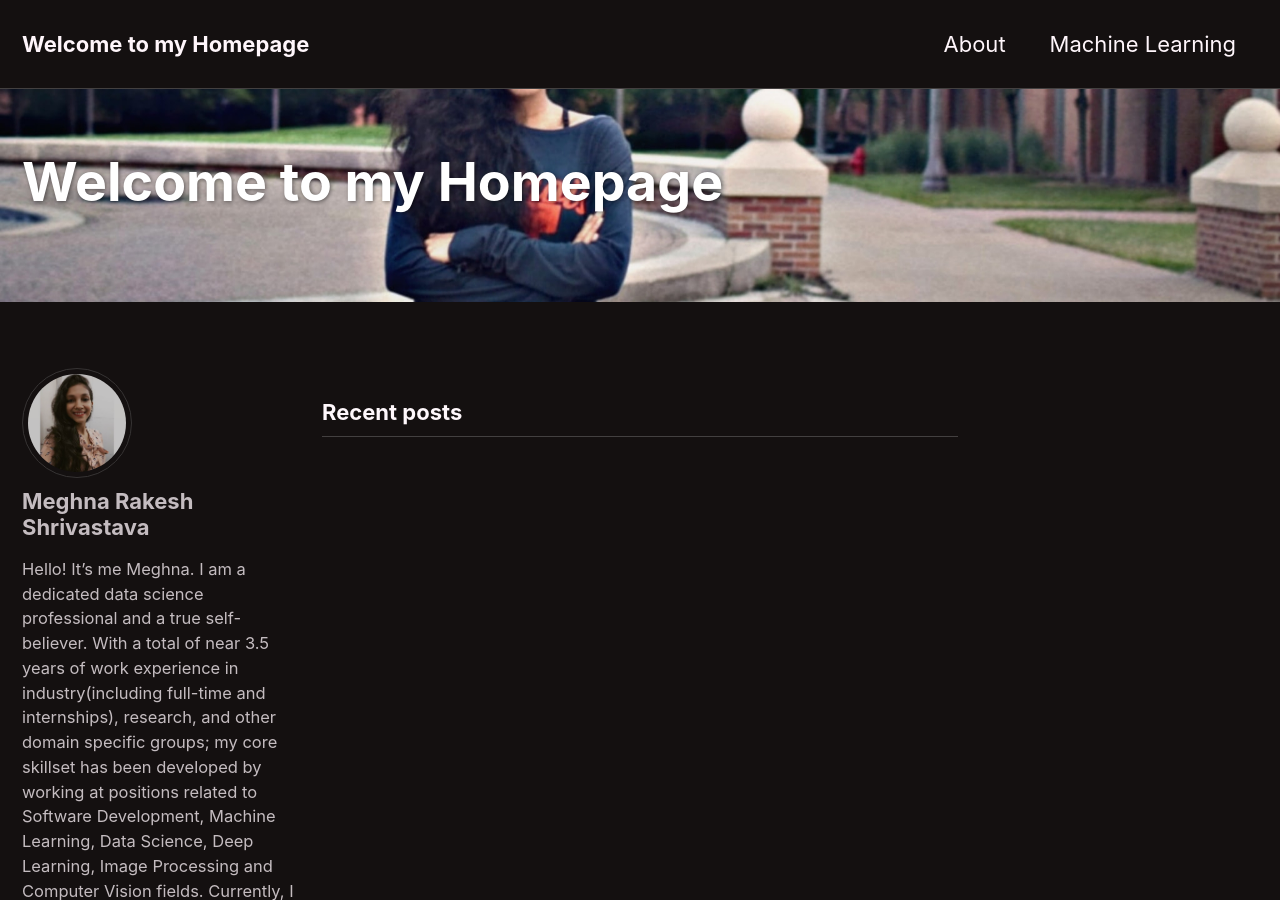
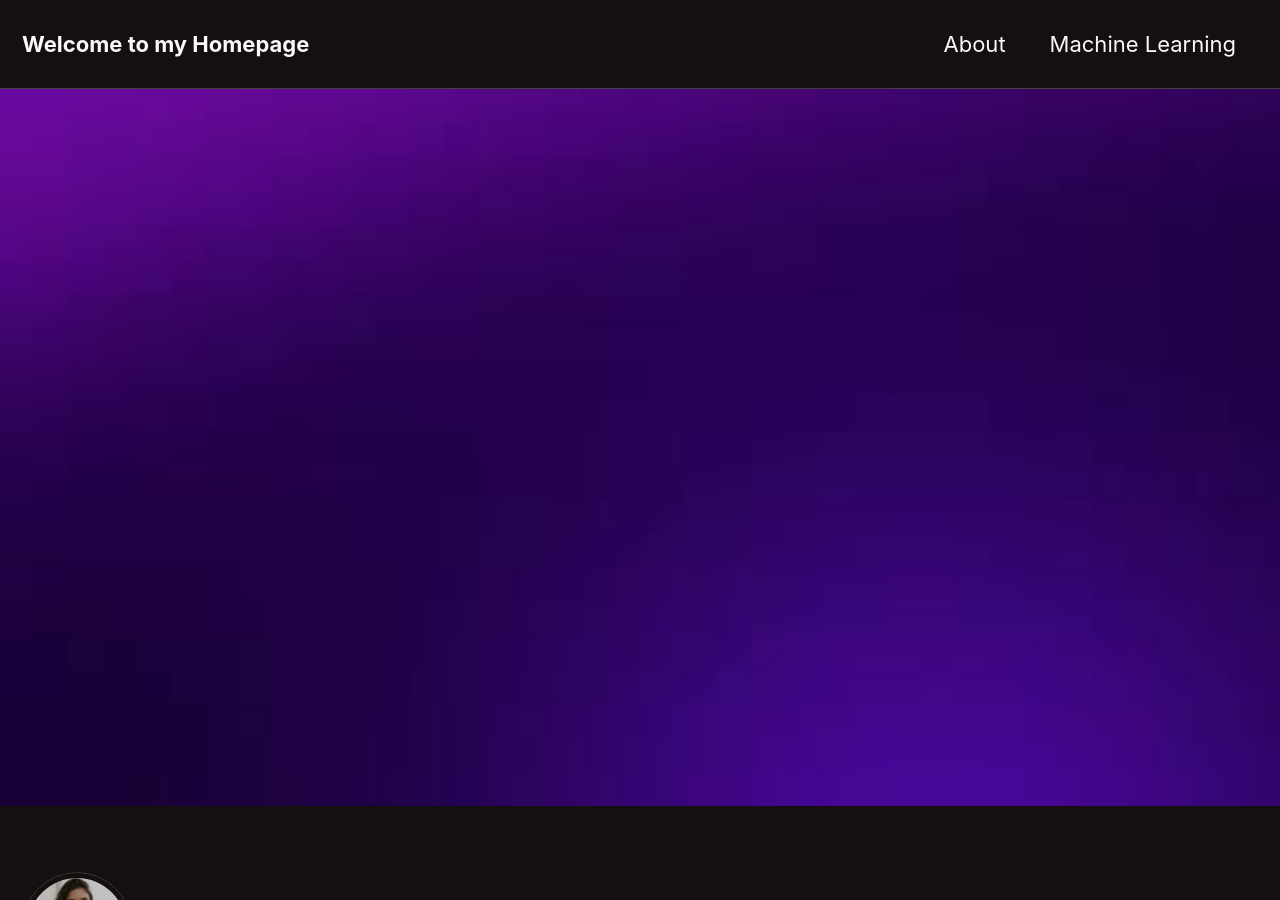
Before and after one commit to MeghnaRShrivastava/MeghnaRShrivastava.github.io, a Jekyll site: the page built from index.html, in a window 1280 px wide and 900 px high. Built offline with Jekyll 4.4.1, drawn with Linux system fonts in a browser that asks for light colours; cached includes are drawn as plain includes; the list of posts is cut into pages by our own code.

Commit message:
new commit

```diff
--- a/index.html
+++ b/index.html
@@ -3,5 +3,4 @@
 author_profile: true
 header:
   image: "images/purple_metallic.jpg"
-  overlay_image: "images/meghna_image.jpg"
 ---
```
